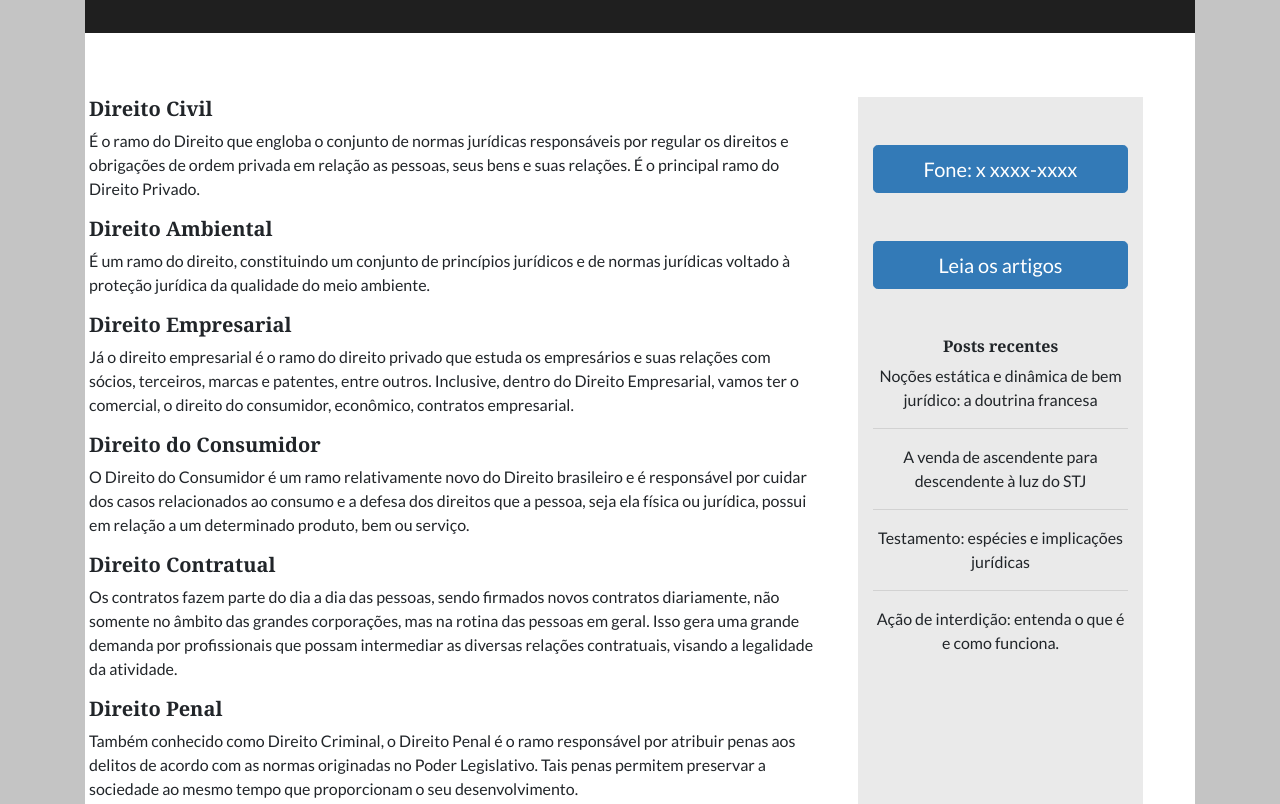
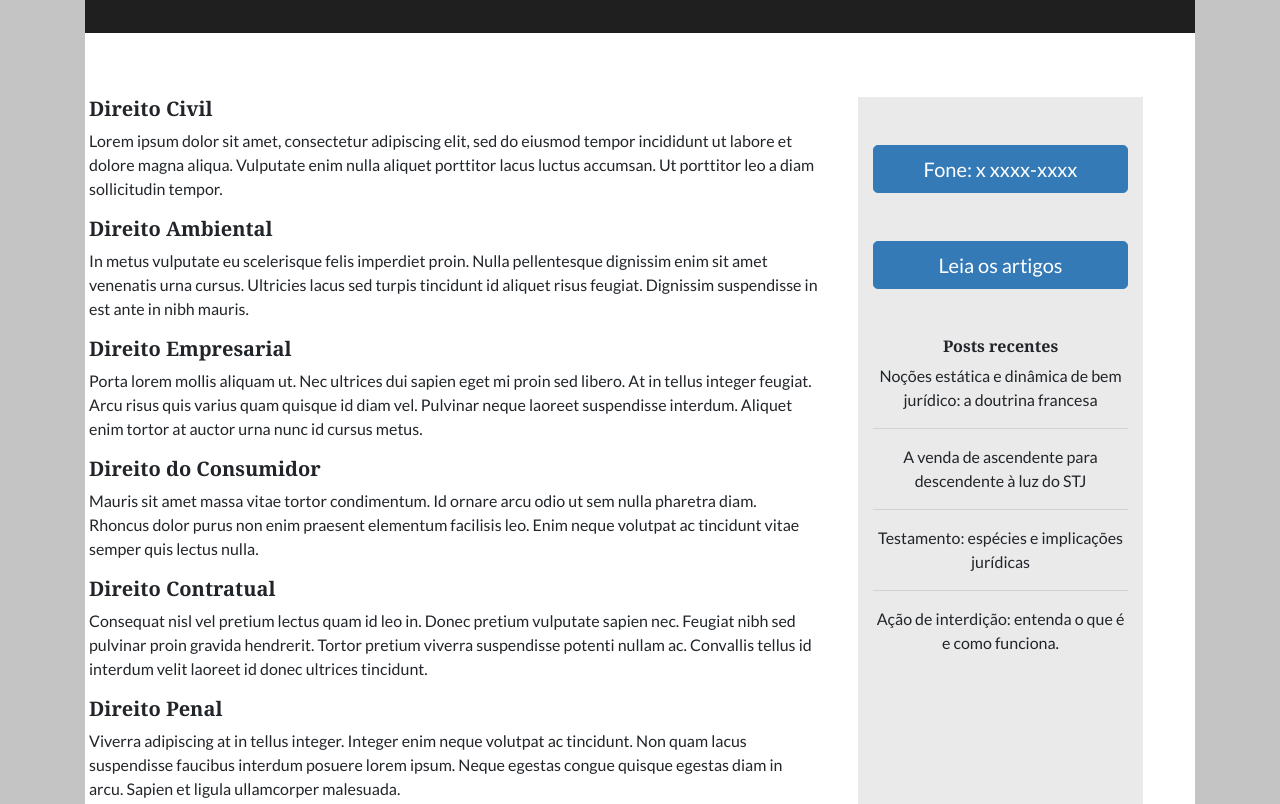
Before and after one commit to robsonresende/advogado, a plain HTML site: page index.html in a window 1280 px wide. Shown: the part 1000-1804 px from the top of the page. Drawn offline with Linux system fonts and the light colour scheme; a web font is replaced by a local one.

Commit message:
"Adicionando Lorem Ipsum" "O texto das areas de atuacao foram substituidos por Lorem Ipsum"

```diff
--- a/index.html
+++ b/index.html
@@ -180,22 +180,22 @@
 
 				<div class="col-lg-8 ml-1" >
 					<h5>Direito Civil</h5>
-					<p>É o ramo do Direito que engloba o conjunto de normas jurídicas responsáveis por regular os direitos e obrigações de ordem privada em relação as pessoas, seus bens e suas relações. É o principal ramo do Direito Privado.</p>
+					<p>Lorem ipsum dolor sit amet, consectetur adipiscing elit, sed do eiusmod tempor incididunt ut labore et dolore magna aliqua. Vulputate enim nulla aliquet porttitor lacus luctus accumsan. Ut porttitor leo a diam sollicitudin tempor.</p>
 
 					<h5>Direito Ambiental</h5>
-					<p>É um ramo do direito, constituindo um conjunto de princípios jurídicos e de normas jurídicas voltado à proteção jurídica da qualidade do meio ambiente.</p>
+					<p> In metus vulputate eu scelerisque felis imperdiet proin. Nulla pellentesque dignissim enim sit amet venenatis urna cursus. Ultricies lacus sed turpis tincidunt id aliquet risus feugiat. Dignissim suspendisse in est ante in nibh mauris. </p>
 
 					<h5>Direito Empresarial</h5>
-					<p>Já o direito empresarial é o ramo do direito privado que estuda os empresários e suas relações com sócios, terceiros, marcas e patentes, entre outros. Inclusive, dentro do Direito Empresarial, vamos ter o comercial, o direito do consumidor, econômico, contratos empresarial.</p>
+					<p>Porta lorem mollis aliquam ut. Nec ultrices dui sapien eget mi proin sed libero. At in tellus integer feugiat. Arcu risus quis varius quam quisque id diam vel. Pulvinar neque laoreet suspendisse interdum. Aliquet enim tortor at auctor urna nunc id cursus metus.</p>
 
 					<h5>Direito do Consumidor</h5>
-					<p>O Direito do Consumidor é um ramo relativamente novo do Direito brasileiro e é responsável por cuidar dos casos relacionados ao consumo e a defesa dos direitos que a pessoa, seja ela física ou jurídica, possui em relação a um determinado produto, bem ou serviço.</p>
+					<p>Mauris sit amet massa vitae tortor condimentum. Id ornare arcu odio ut sem nulla pharetra diam. Rhoncus dolor purus non enim praesent elementum facilisis leo. Enim neque volutpat ac tincidunt vitae semper quis lectus nulla.</p>
 
 					<h5>Direito Contratual</h5>
-					<p>Os contratos fazem parte do dia a dia das pessoas, sendo firmados novos contratos diariamente, não somente no âmbito das grandes corporações, mas na rotina das pessoas em geral. Isso gera uma grande demanda por profissionais que possam intermediar as diversas relações contratuais, visando a legalidade da atividade. </p>
+					<p>Consequat nisl vel pretium lectus quam id leo in. Donec pretium vulputate sapien nec. Feugiat nibh sed pulvinar proin gravida hendrerit. Tortor pretium viverra suspendisse potenti nullam ac. Convallis tellus id interdum velit laoreet id donec ultrices tincidunt.</p>
 
 					<h5>Direito Penal</h5>
-					<p>Também conhecido como Direito Criminal, o Direito Penal é o ramo responsável por atribuir penas aos delitos de acordo com as normas originadas no Poder Legislativo. Tais penas permitem preservar a sociedade ao mesmo tempo que proporcionam o seu desenvolvimento.</p>
+					<p>Viverra adipiscing at in tellus integer. Integer enim neque volutpat ac tincidunt. Non quam lacus suspendisse faucibus interdum posuere lorem ipsum. Neque egestas congue quisque egestas diam in arcu. Sapien et ligula ullamcorper malesuada.</p>
 
 				</div>
 
@@ -259,7 +259,7 @@
                     <div class="">
 
                     	<h5>Advogado de Confiança</h5>
-                    	<p>Com o planejamento imobiliário, você tem uma grande variedade de ferramentas à sua disposição para acomodar sua situação pessoal e necessidades de planejamento imobiliário. Um dos instrumentos financeiros mais poderosos que nossa empresa pode fornecer para você é a confiança. Um trust é uma entidade legal separada, gerenciada por um administrador em benefício de um beneficiário. As relações de confiança podem fornecer várias vantagens importantes, como evitar o processo de inventário, economizar no imposto predial, assumir o controle de seus fundos e sua distribuição exata enquanto estiver vivo e morto, qualificando-se para o Medicaid e protegendo seu legado financeiro.</p>
+                    	<p>Mattis vulputate enim nulla aliquet porttitor lacus luctus accumsan tortor. Est placerat in egestas erat. Morbi tristique senectus et netus et malesuada fames ac turpis. Nisl pretium fusce id velit ut. Felis eget nunc lobortis mattis aliquam faucibus. Eget arcu dictum varius duis at consectetur lorem donec massa. Vitae sapien pellentesque habitant morbi. Quisque sagittis purus sit amet volutpat consequat. Vitae ultricies leo integer malesuada nunc vel risus commodo. Id leo in vitae turpis massa sed elementum tempus egestas. Morbi tristique senectus et netus. Et ultrices neque ornare aenean euismod elementum nisi quis eleifend. Pharetra et ultrices neque ornare aenean euismod.</p>
 
                     </div>
 
@@ -270,7 +270,7 @@
                     <div class="">
 
                     	<h5>Advogado de Sucessões</h5>
-                      	<p>Nosso escritório por satélite no Brooklyn atende às comunidades culturalmente ricas de Ditmas Park, Park Slope, Brooklyn Heights, Bushwick, Carroll Gardens, Cobble Hill, Dumbo, Red Hook, Greenpoint e Williamsburg. Também estamos felizes em atender bairros do sul do Brooklyn, como Sheepshead Bay, Midwood, Bay Ridge, Flatbush, Mill Basin e Bensonhurst. Nossa empresa prospera com os resultados que podemos oferecer aos nossos clientes dentro e fora do Tribunal de Surrogate. Nosso foco principal em direito imobiliário nos permite fornecer representação legal de qualidade para elaboração de Confiança e Vontade, Administração de Sucessões, Contencioso Imobiliário, Suporte ao Executor, Processos de Guardiães e Representação Jurídica do Idoso.</p>
+                      	<p>Morbi tristique senectus et netus et malesuada fames. Blandit volutpat maecenas volutpat blandit aliquam etiam erat velit scelerisque. In fermentum et sollicitudin ac orci phasellus egestas tellus. Quis auctor elit sed vulputate mi sit amet mauris. Non odio euismod lacinia at quis risus sed vulputate. Sapien et ligula ullamcorper malesuada proin. Id semper risus in hendrerit. Sed viverra tellus in hac habitasse platea dictumst vestibulum rhoncus. Lacus suspendisse faucibus interdum posuere lorem ipsum dolor sit amet. Blandit cursus risus at ultrices mi tempus. Egestas sed sed risus pretium quam vulputate dignissim. Tincidunt arcu non sodales neque sodales ut etiam sit.</p>
                     </div>
 
                   </div>
```
Also changed, not shown: 1 other file.
